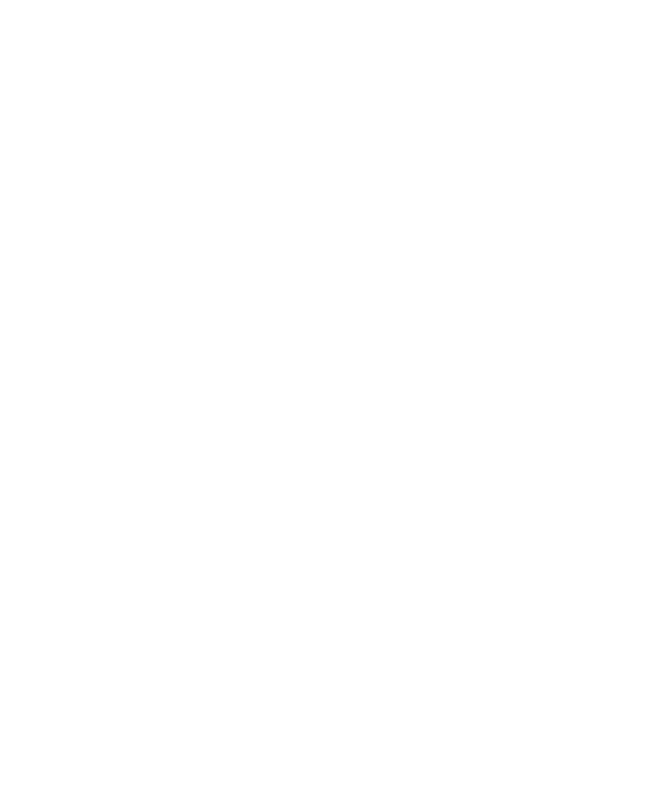
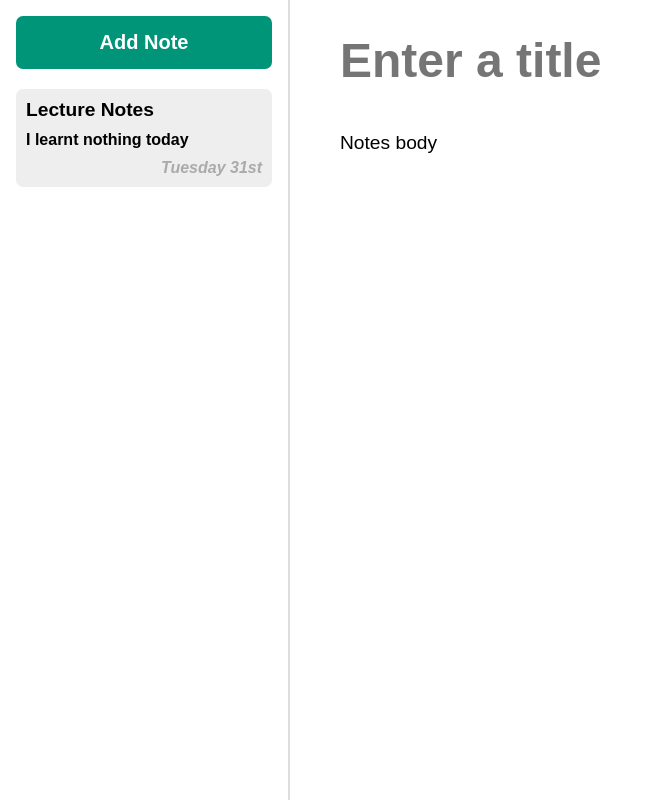
Before and after one commit to Ed-Neema/Notes_App, a plain HTML site: page index.html in a window 1280 px wide. Shown: the whole page, without its empty margins (0-647 px from the left). Drawn offline with Linux system fonts and the light colour scheme.

Commit message:
html and css initial edits

```diff
--- a/index.html
+++ b/index.html
@@ -8,6 +8,24 @@
     <link rel="stylesheet" href="./style.css" />
   </head>
   <body>
+    <div class="notes" id="app">
+      <!-- sidebar -->
+      <div class="notes__sidebar">
+        <button class="notes__add" type="button">Add Note</button>
+        <div class="notes__list">
+          <div class="notes__list-item notes__list-item--selected">
+            <div class="notes__small-title">Lecture Notes</div>
+            <div class="notes__small-body">I learnt nothing today</div>
+            <div class="notes__small-updated">Tuesday 31st</div>
+          </div>
+        </div>
+      </div>
+      <!-- preview section -->
+      <div class="notes__preview">
+        <input type="text" class="notes__title" placeholder="Enter a title">
+        <textarea class="notes__body">Notes body</textarea>
+      </div>
+    </div>
     <script src="./app.js"></script>
   </body>
 </html>
--- a/style.css
+++ b/style.css
@@ -0,0 +1,95 @@
+html,
+body {
+    height: 100%;
+    margin: 0;
+}
+
+.notes {
+    display: flex;
+    height: 100%;
+}
+
+.notes * {
+    font-family: sans-serif;
+}
+
+.notes__sidebar {
+    border-right: 2px solid #dddddd;
+    flex-shrink: 0;
+    overflow-y: auto;
+    padding: 1em;
+    width: 16rem;
+}
+
+.notes__add {
+    background: #009578;
+    border: none;
+    border-radius: 7px;
+    color: #ffffff;
+    cursor: pointer;
+    font-size: 1.25em;
+    font-weight: bold;
+    margin-bottom: 1em;
+    padding: 0.75em 0;
+    width: 100%;
+}
+
+.notes__add:hover {
+    background: #00af8c;
+}
+
+.notes__list-item {
+    cursor: pointer;
+}
+
+.notes__list-item--selected {
+    background: #eeeeee;
+    border-radius: 7px;
+    font-weight: bold;
+}
+
+.notes__small-title,
+.notes__small-updated {
+    padding: 10px;
+}
+
+.notes__small-title {
+    font-size: 1.2em;
+}
+
+.notes__small-body {
+    padding: 0 10px;
+}
+
+.notes__small-updated {
+    color: #aaaaaa;
+    font-style: italic;
+    text-align: right;
+}
+
+.notes__preview {
+    display: flex;
+    flex-direction: column;
+    padding: 2em 3em;
+    flex-grow: 1;
+}
+
+.notes__title,
+.notes__body {
+    border: none;
+    outline: none;
+    width: 100%;
+}
+
+.notes__title {
+    font-size: 3em;
+    font-weight: bold;
+}
+
+.notes__body {
+    flex-grow: 1;
+    font-size: 1.2em;
+    line-height: 1.5;
+    margin-top: 2em;
+    resize: none;
+}
```
